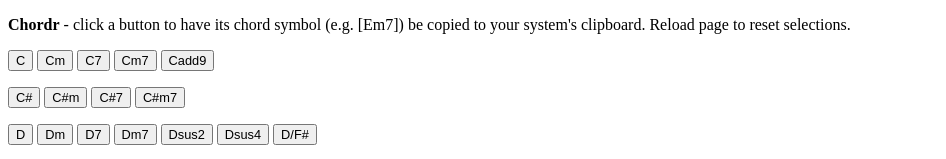
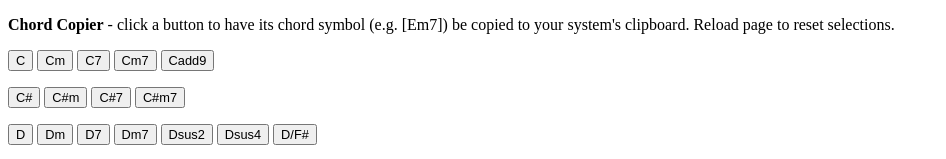
Before and after one commit to cbolik/chordr, a website: page index.html in a window 1280 px wide. Shown: the top 159 px of the page, without its empty margins (0-946 px from the left). Drawn offline with Linux system fonts and the light colour scheme.

Commit message:
updated title in body

```diff
--- a/index.html
+++ b/index.html
@@ -10,7 +10,7 @@
   <body>
     <!-- <button id="C" onClick="copyChord(this.id)">C</button> -->
     <p>
-      <b>Chordr</b> - click a button to have its chord symbol (e.g. [Em7]) be copied to your system's clipboard. Reload page to reset selections.
+      <b>Chord Copier</b> - click a button to have its chord symbol (e.g. [Em7]) be copied to your system's clipboard. Reload page to reset selections.
     </p>
     <p>
       <div id="chords"></div>
```
